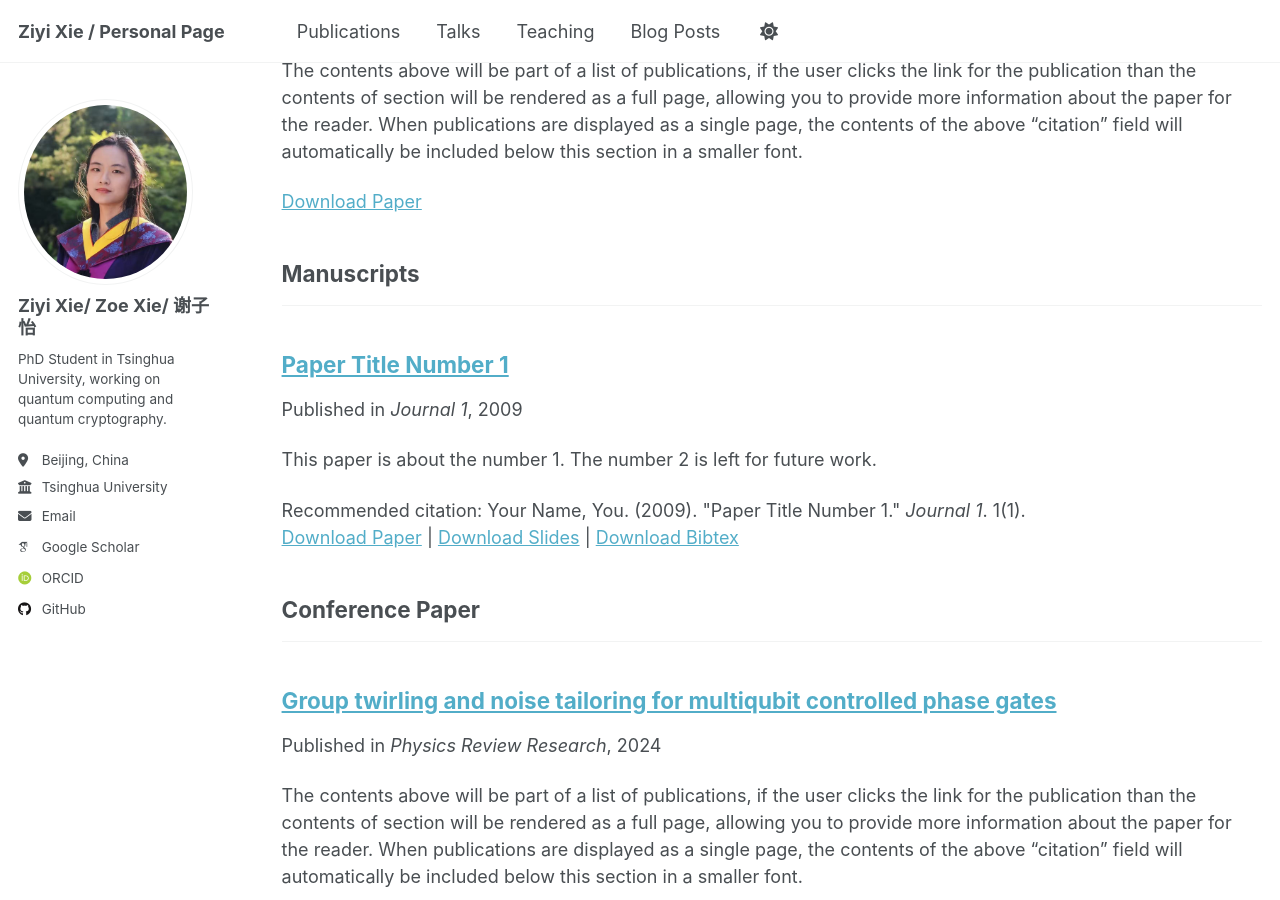
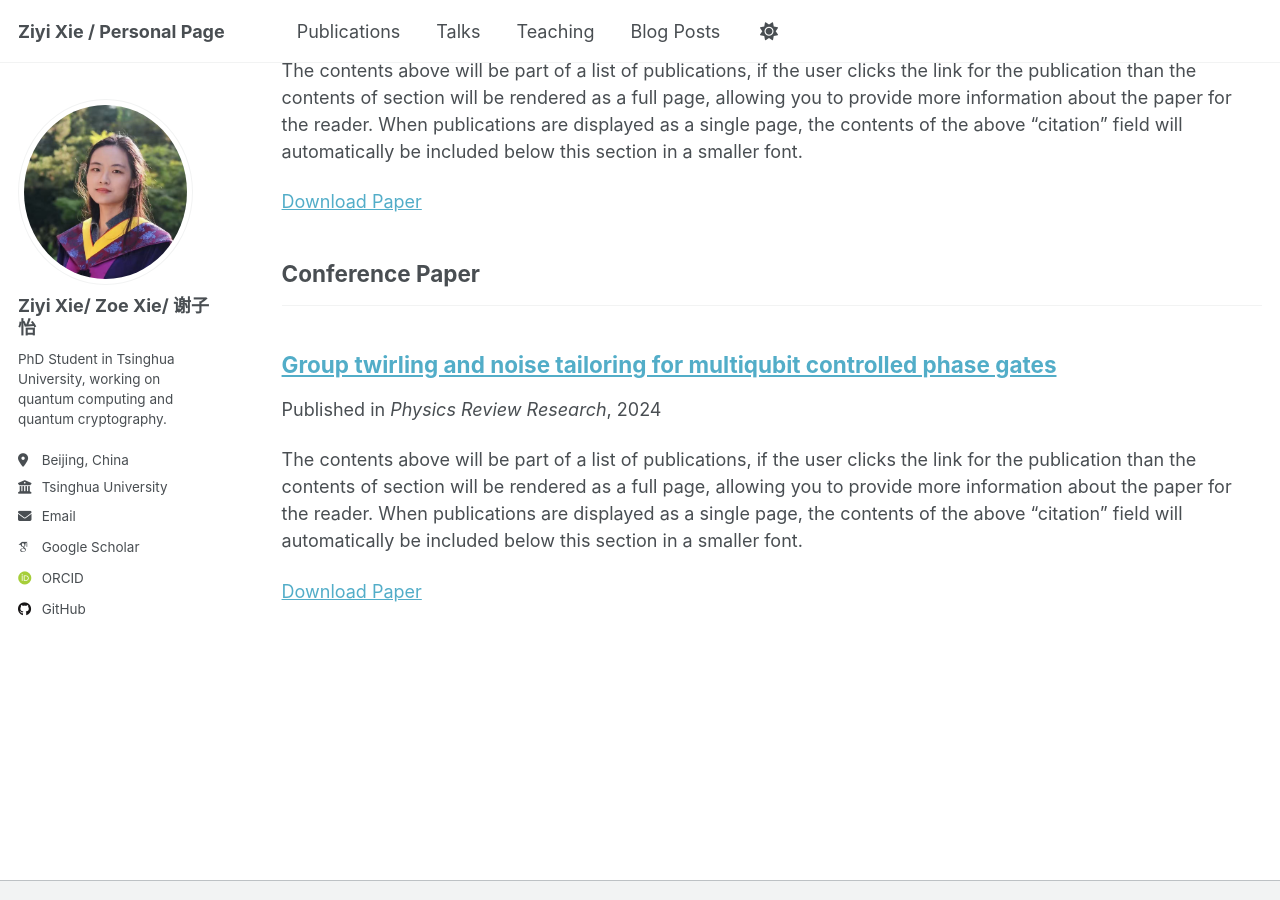
Before and after one commit to zoeabcd/zoeabcd.github.io, a Jekyll site: the page built from _pages/publications.html, in a window 1280 px wide and 900 px high, scrolled down 343 px. Built offline with Jekyll 4.4.1, drawn with Linux system fonts in a browser that asks for light colours; some web fonts are replaced; a script that is not in the unit is left out.

Commit message:
fix preprint-config

```diff
--- a/_layouts/single.html
+++ b/_layouts/single.html
@@ -37,7 +37,9 @@ layout: default
         {% if page.collection == 'teaching' %}
           <p> {{ page.type }}, <i>{{ page.venue }}</i>, {{ page.date | default: "1900-01-01" | date: "%Y" }} </p>
         {% elsif page.venue and page.date %}
+          {% unless page.categories contains "preprint" %}
           <p>Published in <i>{{ page.venue }}</i>, {{ page.date | default: "1900-01-01" | date: "%Y" }} </p>
+          {% endunless %}
         {% elsif page.date %}
           <p class="page__date"><strong><i class="fa fa-fw fa-calendar" aria-hidden="true"></i> {{ site.data.ui-text[site.locale].date_label | default: "Published:" }}</strong> <time datetime="{{ page.date | date_to_xmlschema }}">{{ page.date | default: "1900-01-01" | date: "%B %d, %Y" }}</time></p>
         {% endif %}
--- a/_publications/2009-10-01-paper-title-number-1.md
+++ /dev/null
@@ -1,14 +0,0 @@
----
-title: "Paper Title Number 1"
-collection: publications
-category: manuscripts
-permalink: /publication/2009-10-01-paper-title-number-1
-excerpt: 'This paper is about the number 1. The number 2 is left for future work.'
-date: 2009-10-01
-venue: 'Journal 1'
-slidesurl: 'http://academicpages.github.io/files/slides1.pdf'
-paperurl: 'http://academicpages.github.io/files/paper1.pdf'
-bibtexurl: 'http://academicpages.github.io/files/bibtex1.bib'
-citation: 'Your Name, You. (2009). &quot;Paper Title Number 1.&quot; <i>Journal 1</i>. 1(1).'
----
-The contents above will be part of a list of publications, if the user clicks the link for the publication than the contents of section will be rendered as a full page, allowing you to provide more information about the paper for the reader. When publications are displayed as a single page, the contents of the above "citation" field will automatically be included below this section in a smaller font.
```
